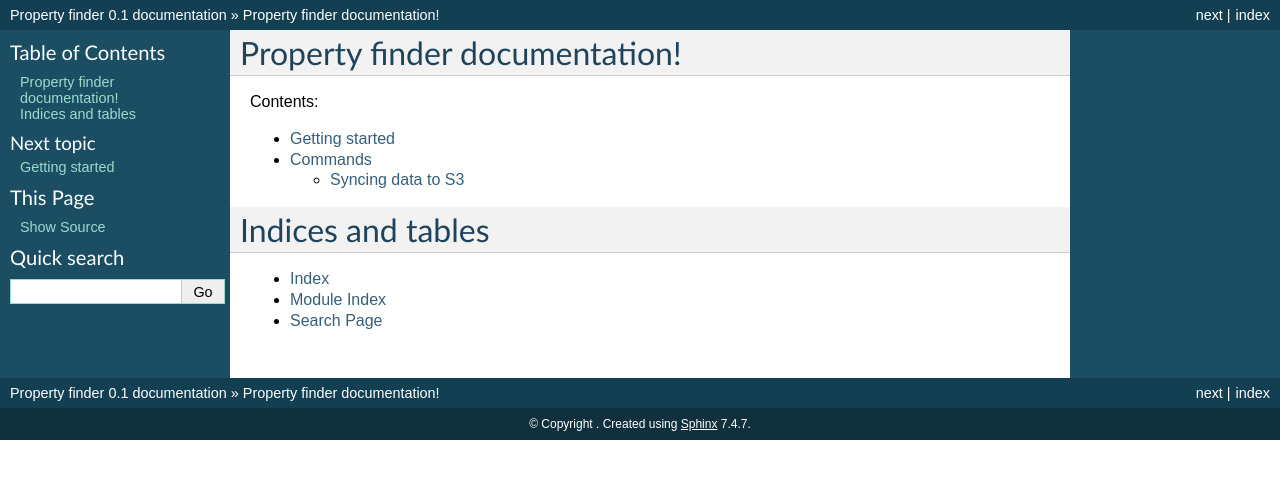
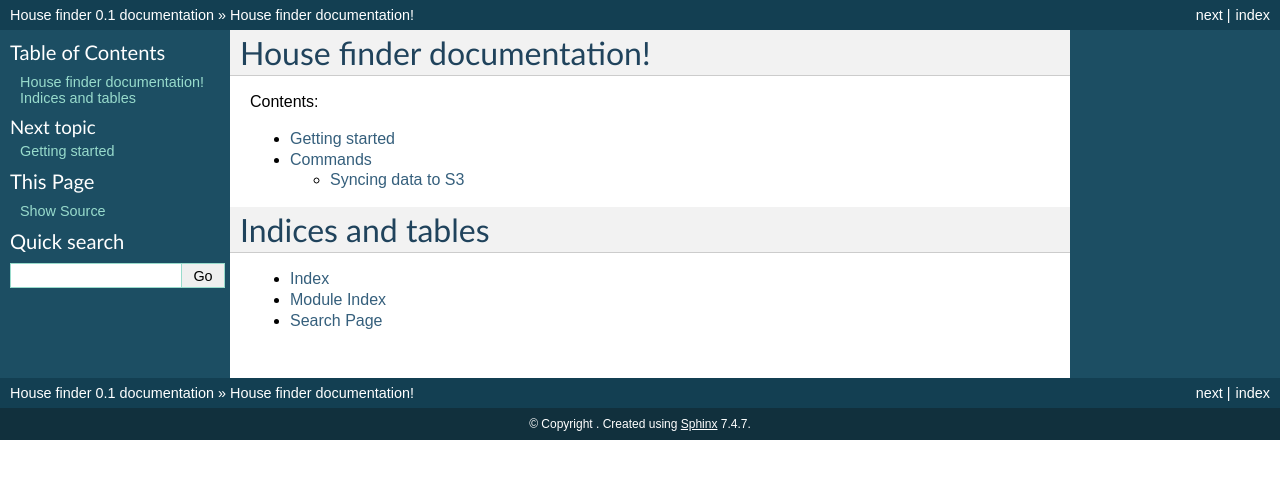
Before and after one commit to matteorosato/house-finder, a Sphinx documentation site: the page built from docs/index.rst, in a window 1280 px wide. Shown: the top 479 px of the page. Built offline with Sphinx 7.4.7, drawn with Linux system fonts in a browser that asks for light colours.

Commit message:
Changed references from "property-finder" "house-finder" added author email in setup.py minor changes in README.md

```diff
--- a/docs/conf.py
+++ b/docs/conf.py
@@ -1,6 +1,6 @@
 # -*- coding: utf-8 -*-
 #
-# Property finder documentation build configuration file, created by
+# House finder documentation build configuration file, created by
 # sphinx-quickstart.
 #
 # This file is execfile()d with the current directory set to its containing dir.
@@ -41,7 +41,7 @@ source_suffix = '.rst'
 master_doc = 'index'
 
 # General information about the project.
-project = u'Property finder'
+project = u'House finder'
 
 # The version info for the project you're documenting, acts as replacement for
 # |version| and |release|, also used in various other places throughout the
@@ -164,7 +164,7 @@ html_static_path = ['_static']
 # html_file_suffix = None
 
 # Output file base name for HTML help builder.
-htmlhelp_basename = 'property-finderdoc'
+htmlhelp_basename = 'house-finderdoc'
 
 
 # -- Options for LaTeX output --------------------------------------------------
@@ -184,8 +184,8 @@ latex_elements = {
 # (source start file, target name, title, author, documentclass [howto/manual]).
 latex_documents = [
     ('index',
-     'property-finder.tex',
-     u'Property finder Documentation',
+     'house-finder.tex',
+     u'House finder Documentation',
      u"Matteo Rosato", 'manual'),
 ]
 
@@ -215,7 +215,7 @@ latex_documents = [
 # One entry per manual page. List of tuples
 # (source start file, name, description, authors, manual section).
 man_pages = [
-    ('index', 'property-finder', u'Property finder Documentation',
+    ('index', 'house-finder', u'House finder Documentation',
      [u"Matteo Rosato"], 1)
 ]
 
@@ -229,9 +229,9 @@ man_pages = [
 # (source start file, target name, title, author,
 #  dir menu entry, description, category)
 texinfo_documents = [
-    ('index', 'property-finder', u'Property finder Documentation',
-     u"Matteo Rosato", 'Property finder',
-     'This project is dedicated to retrieving and analyzing property advertisements from real estate websites.', 'Miscellaneous'),
+    ('index', 'house-finder', u'House finder Documentation',
+     u"Matteo Rosato", 'House finder',
+     'Project for retrieving and analyzing house ads from real estate websites.', 'Miscellaneous'),
 ]
 
 # Documents to append as an appendix to all manuals.
--- a/docs/index.rst
+++ b/docs/index.rst
@@ -1,9 +1,9 @@
-.. Property finder documentation master file, created by
+.. House finder documentation master file, created by
    sphinx-quickstart.
    You can adapt this file completely to your liking, but it should at least
    contain the root `toctree` directive.
 
-Property finder documentation!
+House finder documentation!
 ==============================================
 
 Contents:
--- a/setup.py
+++ b/setup.py
@@ -4,7 +4,8 @@ setup(
     name='src',
     packages=find_packages(),
     version='0.1.0',
-    description='Project for retrieving and analyzing property advertisements from real estate websites.',
+    description='Project for retrieving and analyzing house ads from real estate websites.',
     author='Matteo Rosato',
-    license='AGPL-3.0 license',
+    author_email='matteorosato.dev@gmail.com',
+    license='AGPL-3.0 license'
 )
```
Also changed, not shown: README.md (+19 -8 lines), 3 other files.
